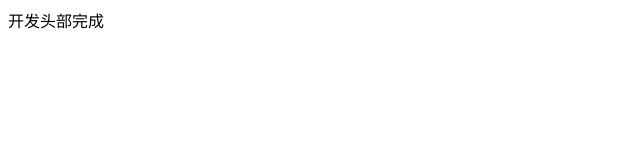
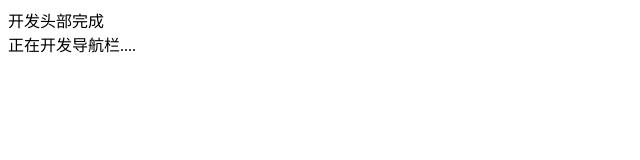
Before and after one commit to liyingnanyy/taobao, a plain HTML site: page index.html in a window 1280 px wide. Shown: the whole page, without its empty margins (0-640 px from the left). Drawn offline with Linux system fonts and the light colour scheme.

Commit message:
正在开发

```diff
--- a/index.html
+++ b/index.html
@@ -8,5 +8,6 @@
 </head>
 <body>
     <header>开发头部完成</header>
+    <nav>正在开发导航栏....</nav>
 </body>
 </html>
```
